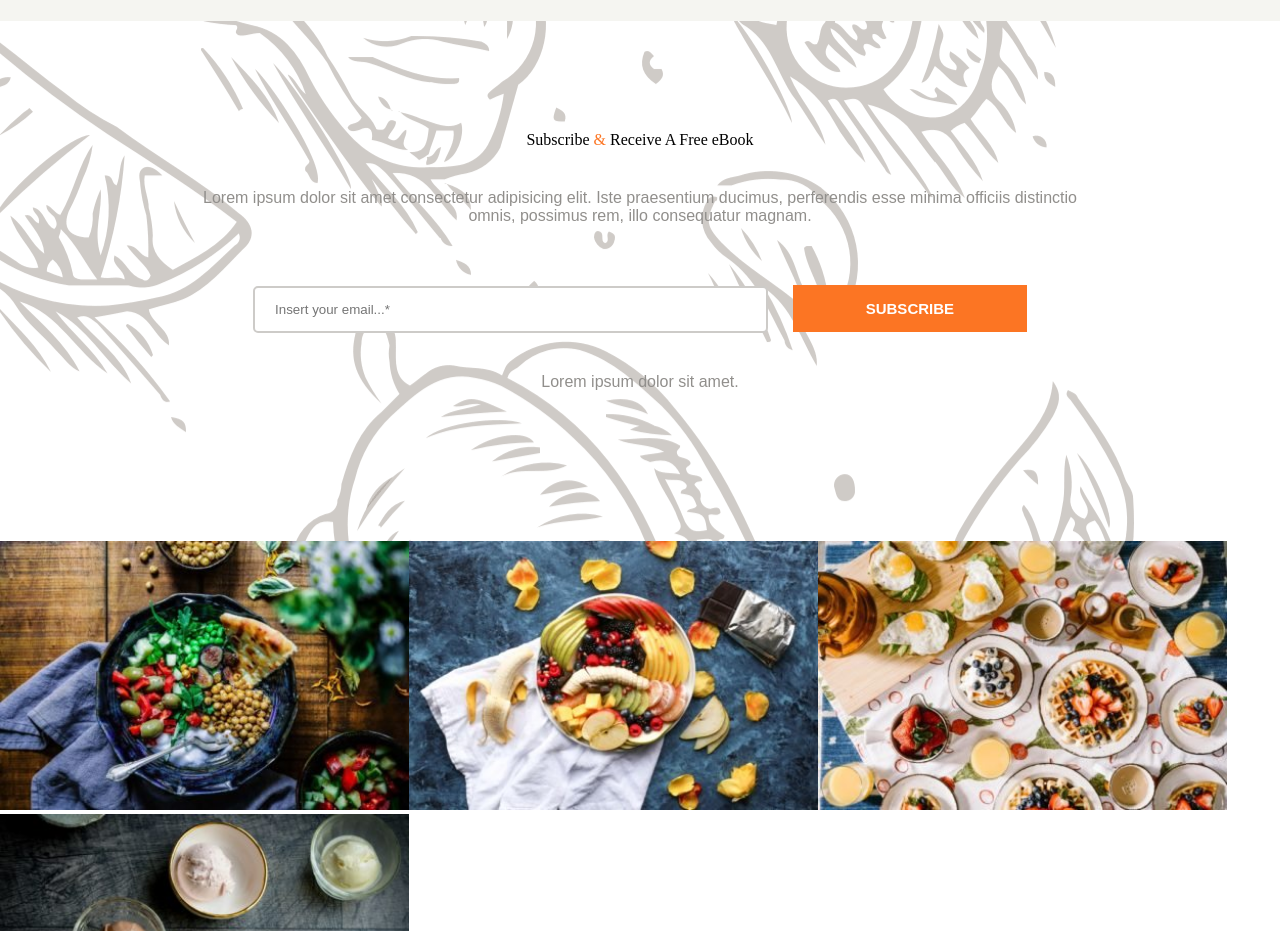
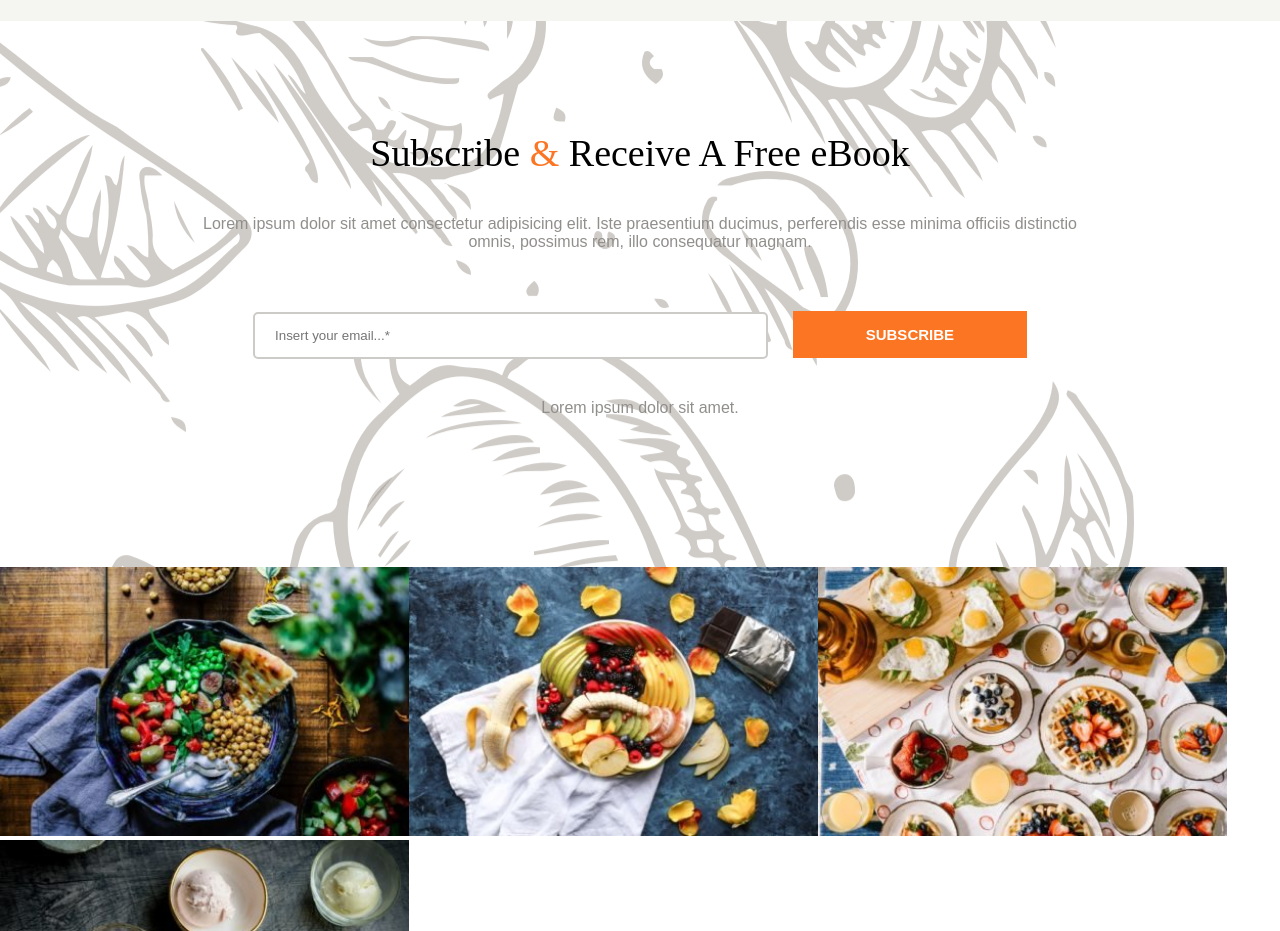
Before and after one commit to RiccardoMarino00/proj-html-vuejs, a Vue app: page / in a window 1280 px wide. Shown: the part 5820-6751 px from the top of the page. Built offline with nearby package versions, Linux system fonts and the light colour scheme.

Commit message:
Added: free ebook component

```diff
--- a/style/general.scss
+++ b/style/general.scss
@@ -70,3 +70,7 @@
 .size-font{
     font-size: 20px;
 }
+
+.size-font2{
+    font-size: 38px;
+}
```
